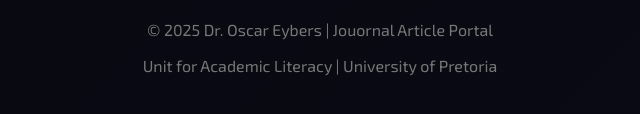
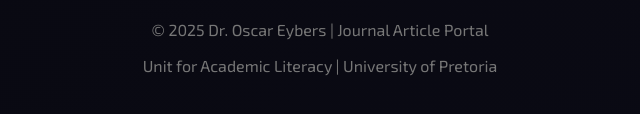
Before and after one commit to oeybers-cpu/oe_research, a plain HTML site: page index.html in a window 1280 px wide. Shown: the part 5319-5433 px from the top of the page, 320-960 px from the left. Drawn offline with Linux system fonts and the light colour scheme.

Commit message:
Update index.html

```diff
--- a/index.html
+++ b/index.html
@@ -619,7 +619,7 @@
                     <text x="50" y="25" text-anchor="middle" fill="#aaa" font-size="8">UNIVERSITY OF PRETORIA</text>
                 </svg>
             </div>
-            <p>© 2025 Dr. Oscar Eybers | Jouornal Article Portal</p>
+            <p>© 2025 Dr. Oscar Eybers | Journal Article Portal</p>
             <p>Unit for Academic Literacy | University of Pretoria</p>
         </div>
     </div>
```
